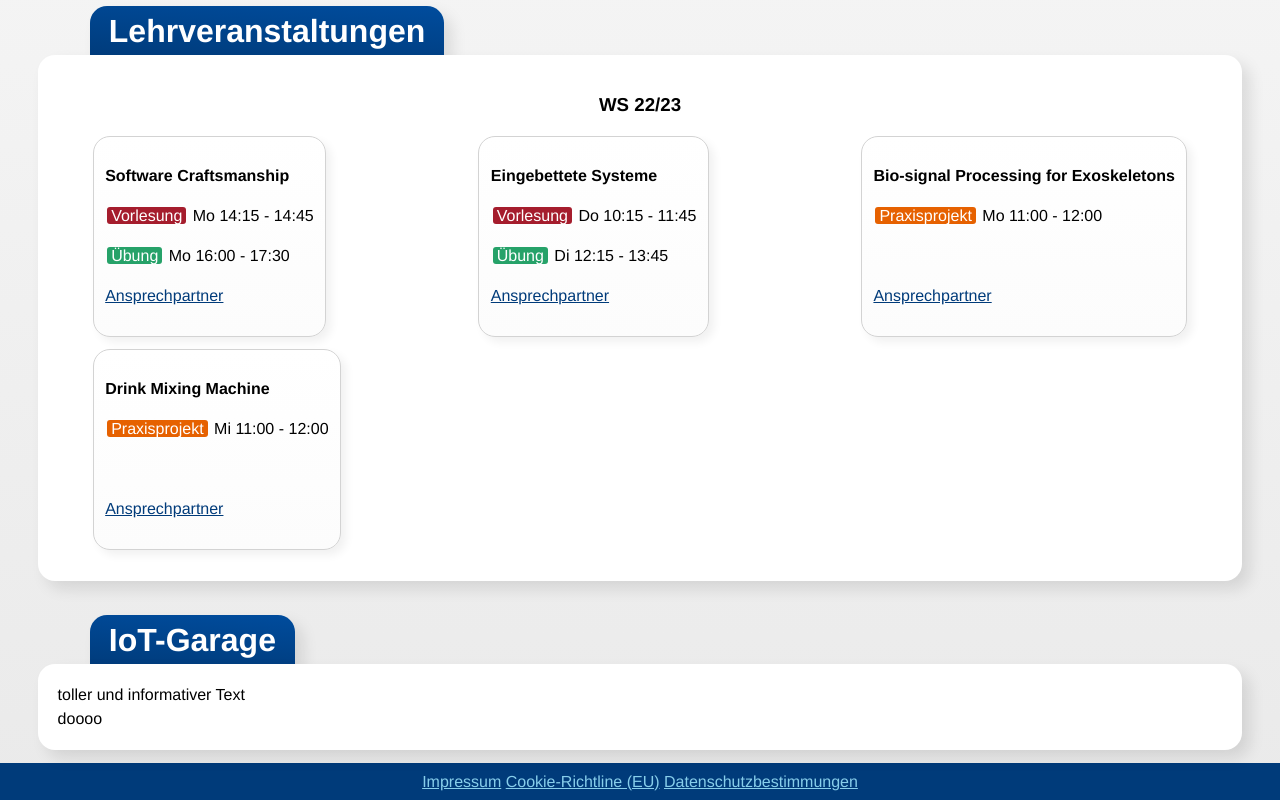
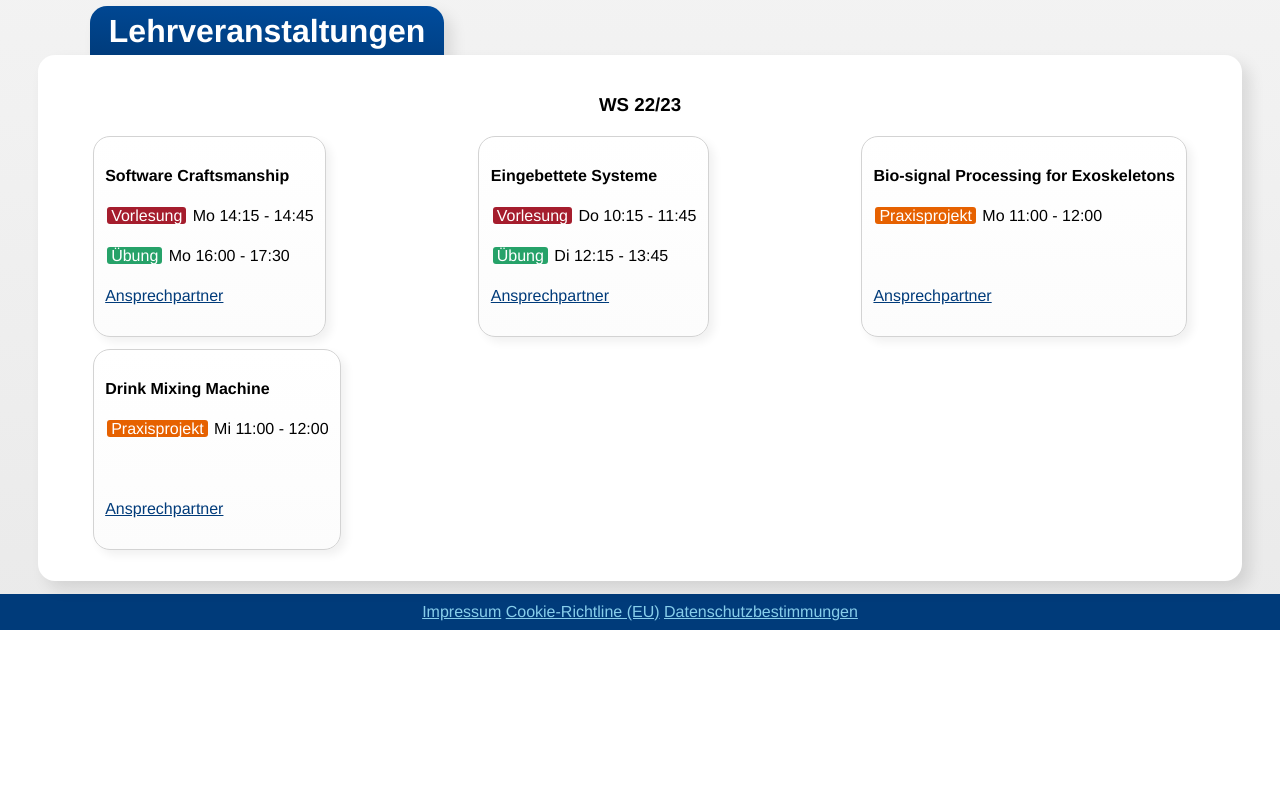
Before and after one commit to es-ude/es-ude.github.io, a plain HTML site: page index.html in a window 1280 px wide. Shown: the part 920-1720 px from the top of the page. After the commit the page ends 1550 px from the top, so only its background shows below. Drawn offline with Linux system fonts and the light colour scheme.

Commit message:
Auskommentieren vergessen

```diff
--- a/index.html
+++ b/index.html
@@ -152,10 +152,10 @@
 
 
 
-	<div class="sek" id="IoTG">
+	<!--<div class="sek" id="IoTG">
 		<h1>IoT-Garage</h1>
 		<div class="Tafel">toller und informativer Text <div> doooo </div></div>
-	</div>
+	</div>-->
 
 
 	<footer>
```
